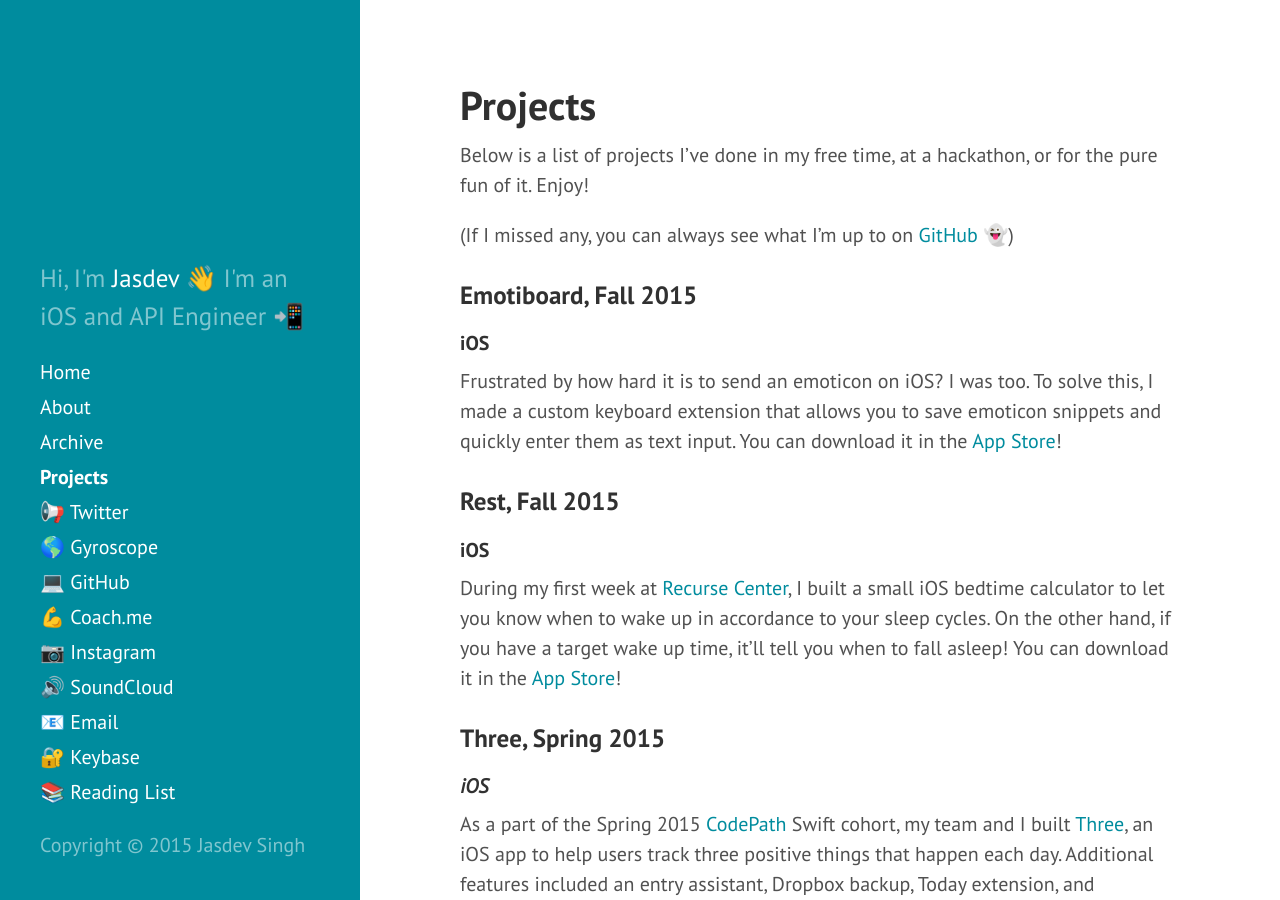
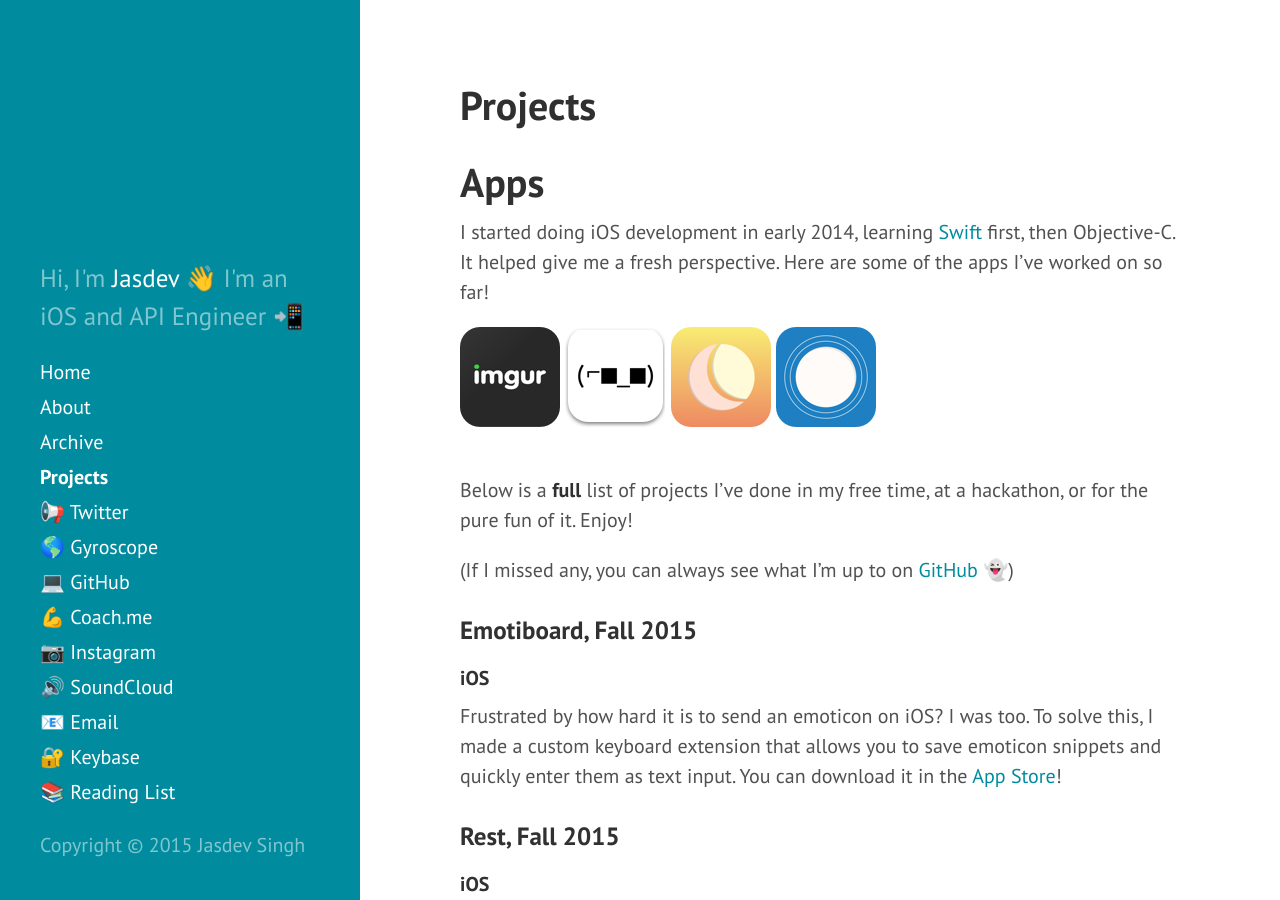
Before and after one commit to rvsrvs/jasdev.github.io, a Jekyll site: the page built from projects.md, in a window 1280 px wide and 900 px high. Built offline with Jekyll 4.4.1, drawn with Linux system fonts in a browser that asks for light colours; Markdown is read by kramdown in place of the engine named in the settings.

Commit message:
Adding apps section

```diff
--- a/projects.md
+++ b/projects.md
@@ -4,7 +4,16 @@
 permalink: /projects/
 ---
 
-Below is a list of projects I've done in my free time, at a hackathon, or for the pure fun of it. Enjoy!
+# Apps
+
+I started doing iOS development in early 2014, learning [Swift](https://developer.apple.com/swift/) first, then Objective-C. It helped give me a fresh perspective. Here are some of the apps I've worked on so far!
+
+[<img style="display: inline-block !important;" src="/public/images/Icon_Imgur.png">](https://itunes.apple.com/us/app/imgur-funny-gifs-memes-images/id639881495?mt=8)
+[<img style="display: inline-block !important;" src="/public/images/Icon_Emotiboard.png">](https://itunes.apple.com/us/app/emotiboard-emoticon-keyboard/id1047338955?mt=8)
+[<img style="display: inline-block !important;" src="/public/images/Icon_Rest.png">](https://itunes.apple.com/us/app/rest-bedtime-calculator/id1032823043?mt=8)
+[<img style="display: inline-block !important;" src="/public/images/Icon_Impulse.png">](https://github.com/Jasdev/Impulse)
+
+Below is a **full** list of projects I've done in my free time, at a hackathon, or for the pure fun of it. Enjoy!
 
 (If I missed any, you can always see what I'm up to on [GitHub](https://github.com/Jasdev) 👻)
 
```
Also changed, not shown: public/images/Icon_Emotiboard.png (added), public/images/Icon_Imgur.png (added), public/images/Icon_Impulse.png (added), public/images/Icon_Rest.png (added).
